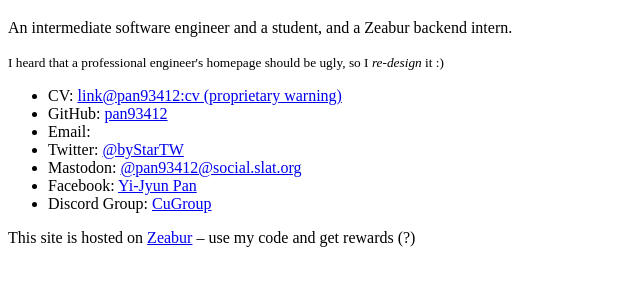
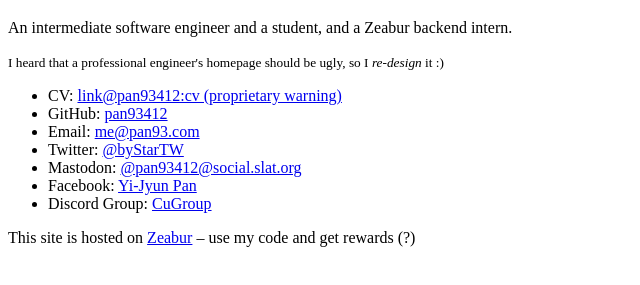
Before and after one commit to pan93412/homepage-plain, a plain HTML site: page index.html in a window 1280 px wide. Shown: the part 61-346 px from the top of the page, without its empty margins (0-640 px from the left). Drawn offline with Linux system fonts and the light colour scheme.

Commit message:
Remove ‘obfuscate()’ function from code

```diff
--- a/index.html
+++ b/index.html
@@ -44,7 +44,7 @@
 
             for (const $el of document.getElementsByTagName("x-email")) {
                 const e = atob(REVDT0RFX1RISVNfVEVYVF9BTkRfRklORF9NRV9UT19HRVRfQV9XVEZfOik_);
-                $el.innerHTML = `<a href="mailto:${e}">${obfuscate(e)}</a>`;
+                $el.innerHTML = `<a href="mailto:${e}">${e}</a>`;
             }
         }, Math.random() * 1145.14);
     </script>
```
